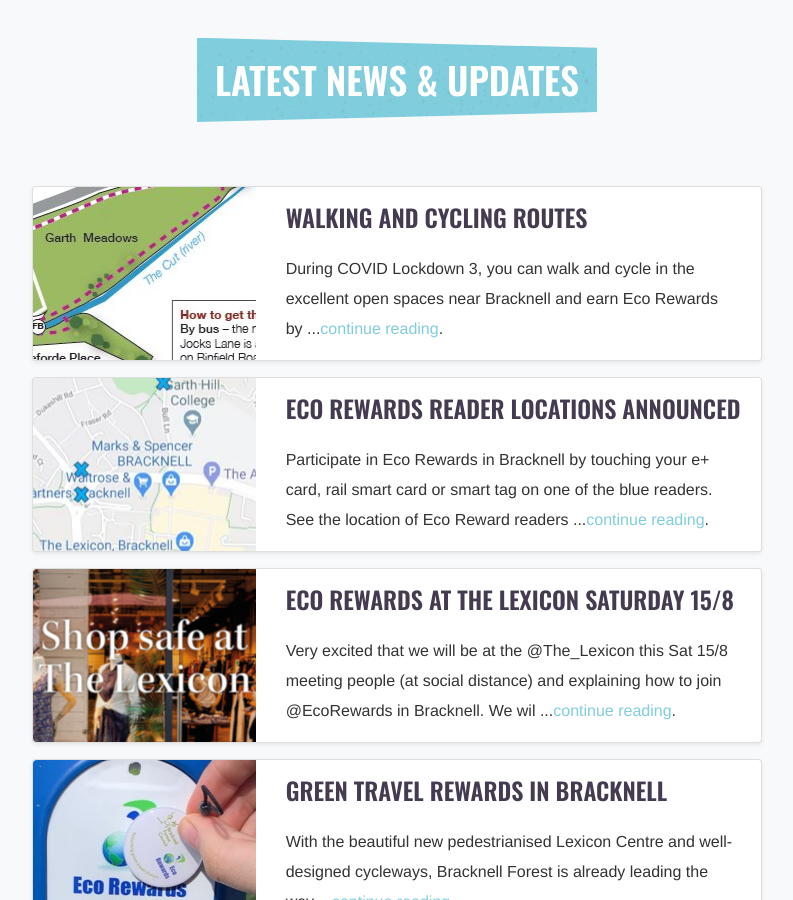
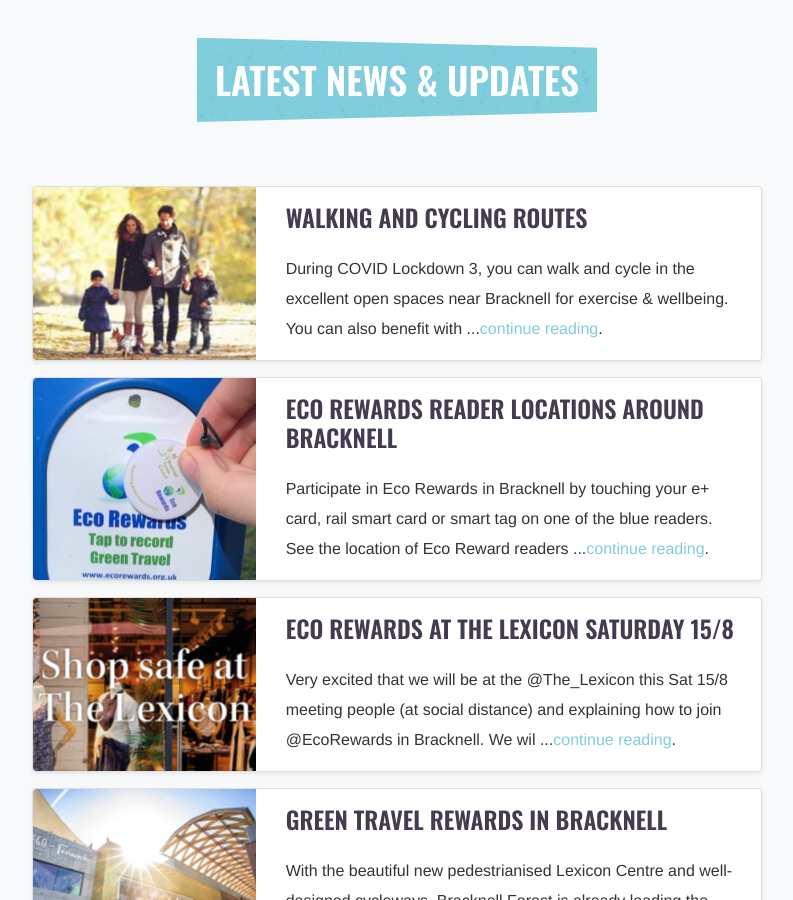
Before and after one commit to EcoRewards/ecorewards.co.uk, a Jekyll site: the page built from index.html, in a window 1280 px wide and 900 px high, scrolled down 681 px. Shown: the whole window, without its empty margins (243-1036 px from the left). Built offline with Jekyll 4.4.1, drawn with Linux system fonts in a browser that asks for light colours; some web fonts are replaced; comment, search, counter and statistics services are not loaded.

Commit message:
update content

```diff
--- a/_posts/2021-01-22-eco-rewards-locations-announced.md
+++ b/_posts/2021-01-22-eco-rewards-locations.md
@@ -1,5 +1,5 @@
 ---
-title: Eco Rewards Reader Locations Announced
+title: Eco Rewards Reader Locations around Bracknell
 date: 2021-01-22 02:00:00
 lastmod: 2021-01-22 02:00:00
 description: >-
@@ -7,7 +7,7 @@
   See the location of Eco Reward readers around Bracknell and start earning rewards today.
 layout: blog
 navigation: false
-image: eco-rewards-reader-locations-announced/map.jpg
+image: green-travel-rewards-in-bracknell/reader.jpg
 ---
 
 Participate in Eco Rewards in Bracknell by touching your e+ card, rail smart card or smart tag on one of the blue readers.
--- a/_posts/2021-01-22-walking-and-cycling-routes.md
+++ b/_posts/2021-01-22-walking-and-cycling-routes.md
@@ -3,10 +3,11 @@
 date: 2021-01-22 04:00:00
 lastmod: 2021-01-22 04:00:00
 description: >-
-  During COVID Lockdown 3, you can walk and cycle in the excellent open spaces near Bracknell and earn Eco Rewards by
+  During COVID Lockdown 3, you can walk and cycle in the excellent open spaces near Bracknell for exercise & wellbeing.
+  You can also benefit with
 layout: blog
 navigation: false
-image: walking-and-cycling-routes/map.jpg
+image: walking-and-cycling-routes/walk.jpg
 ---
 
 During COVID Lockdown 3, you can walk and cycle in the excellent open spaces near [#Bracknell](https://twitter.com/hashtag/Bracknell?src=hash) for exercise & wellbeing. You can also benefit with [@EcoRewards](https://twitter.com/EcoRewards) by tapping our blue readers with your e+ card or smart tag or report on line. See [@EcoRewards](https://twitter.com/EcoRewards) on twitter for reader locations near footpaths and open spaces. You will be automatically entered in prize draws and can see your green miles and carbon savings when you log into your account. See Bracknell Forest guides [https://www.bracknell-forest.gov.uk/parks-and-countryside/outdoor-activities/countryside-walks/great-places-circular-walks](https://www.bracknell-forest.gov.uk/parks-and-countryside/outdoor-activities/countryside-walks/great-places-circular-walks).
```
Also changed, not shown: _posts/2020-05-31-green-travel-rewards-in-bracknell.md (+1 -1 lines), assets/image/post/walking-and-cycling-routes/walk.jpg (added).
